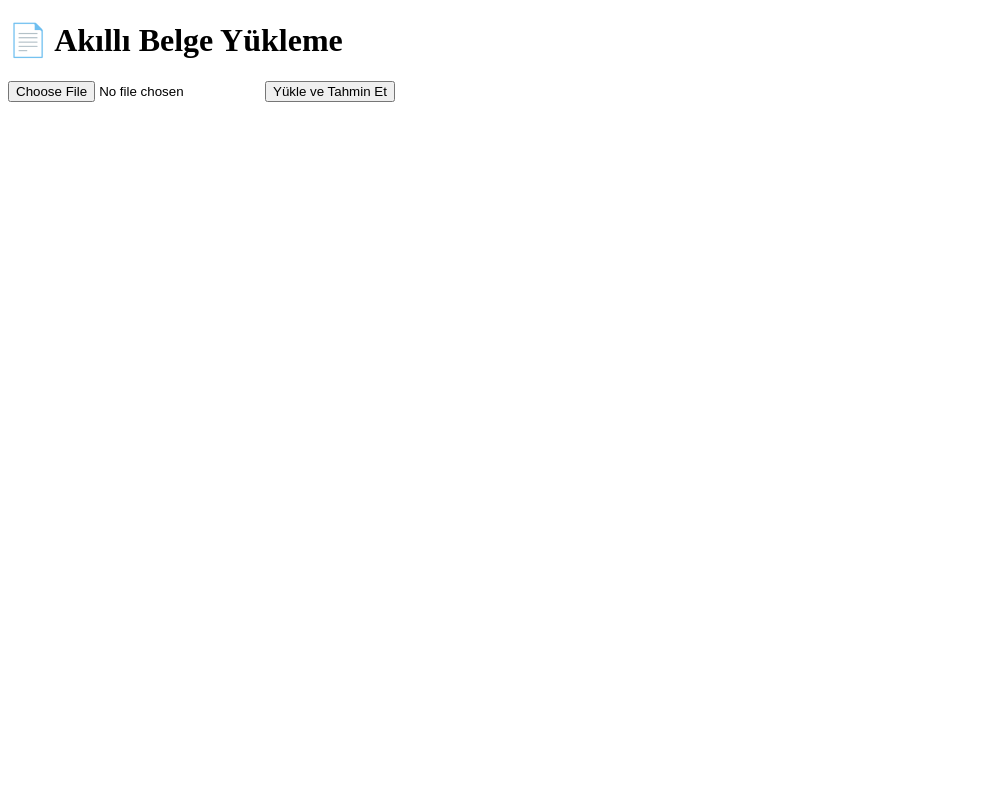
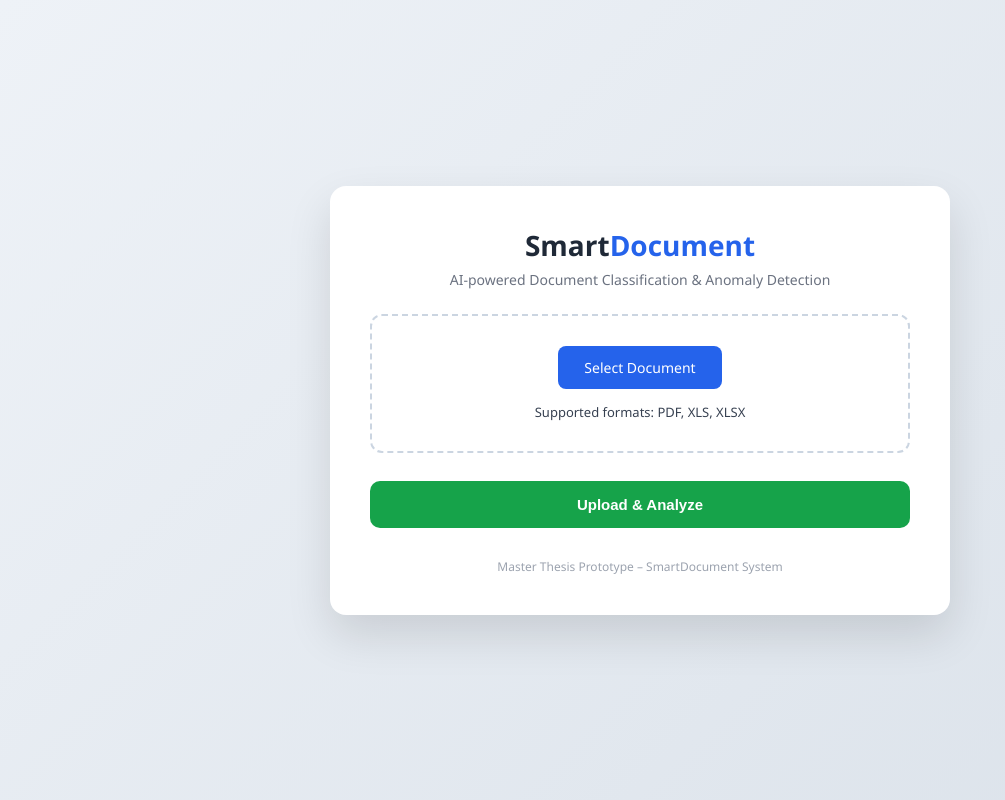
Before and after one commit to VusalAliyev/smartdocument, a Flask app: page / in a window 1280 px wide. Shown: the whole page, without its empty margins (0-1005 px from the left). Run offline with Flask 3, Linux system fonts and the light colour scheme; parts of the project's set-up code (start-up, migrations or seed data) failed here and were passed over.

Commit message:
anomaly detection

```diff
--- a/app.py
+++ b/app.py
@@ -1,99 +1,192 @@
 from flask import Flask, request, render_template
 from dotenv import load_dotenv
 import os
+import time
 import pytesseract
 import cv2
 from pdf2image import convert_from_path
 import pandas as pd
 import pickle
+
 from seafile_utils import upload_file_to_seafile
+from anomaly_service import detect_anomaly
 
-# .env dosyasını yükle
+# --------------------------------------------------
+# Environment setup
+# --------------------------------------------------
+
 load_dotenv()
 
-# Poppler ve Tesseract yolları
 POPPLER_PATH = r"C:\poppler-24.08.0\Library\bin"
 pytesseract.pytesseract.tesseract_cmd = r"C:\Program Files\Tesseract-OCR\tesseract.exe"
 
-# ML modeli yükle
+# --------------------------------------------------
+# Load trained classification model
+# --------------------------------------------------
+
 with open("model/trained_model.pkl", "rb") as f:
     vectorizer, classifier = pickle.load(f)
+
+# --------------------------------------------------
+# Flask app configuration
+# --------------------------------------------------
 
 app = Flask(__name__)
 UPLOAD_FOLDER = "uploads"
 os.makedirs(UPLOAD_FOLDER, exist_ok=True)
 app.config["UPLOAD_FOLDER"] = UPLOAD_FOLDER
 
-def rule_based_class(text):
-    lower = text.lower()
-    if "invoice" in lower:
+# --------------------------------------------------
+# Rule-based document classification
+# --------------------------------------------------
+
+def rule_based_classification(text: str):
+    text_lower = text.lower()
+
+    if "invoice" in text_lower:
         return "invoices"
-    if "financial statement" in lower or "annual report" in lower:
+    if "financial statement" in text_lower or "annual report" in text_lower:
         return "reports"
-    if "agreement" in lower or "contract" in lower:
+    if "agreement" in text_lower or "contract" in text_lower:
         return "contracts"
-    if "dear" in lower and ("regards" in lower or "sincerely" in lower):
+    if "dear" in text_lower and ("regards" in text_lower or "sincerely" in text_lower):
         return "notifications"
+
     return None
 
-def extract_text_from_pdf(pdf_path):
+# --------------------------------------------------
+# OCR & text extraction
+# --------------------------------------------------
+
+def extract_text_from_pdf(pdf_path: str) -> str:
     pages = convert_from_path(pdf_path, poppler_path=POPPLER_PATH)
     full_text = ""
+
     for i, page in enumerate(pages):
-        img_name = f"temp_{i}.jpg"
-        page.save(img_name, "JPEG")
-        img = cv2.imread(img_name)
+        temp_img = f"temp_{i}.jpg"
+        page.save(temp_img, "JPEG")
+
+        img = cv2.imread(temp_img)
         text = pytesseract.image_to_string(img, lang="eng")
-        full_text += f"\n=== Page {i+1} ===\n{text}\n"
-        os.remove(img_name)
+
+        full_text += f"\n=== Page {i + 1} ===\n{text}\n"
+        os.remove(temp_img)
+
     return full_text
 
-def extract_text_from_excel(excel_path):
+
+def extract_text_from_excel(excel_path: str) -> str:
     df = pd.read_excel(excel_path)
     text = ""
+
     for col in df.columns:
         text += " ".join(df[col].astype(str).tolist()) + " "
+
     return text
+
+# --------------------------------------------------
+# Routes
+# --------------------------------------------------
 
 @app.route("/")
 def index():
     return render_template("upload.html")
 
+
 @app.route("/upload", methods=["POST"])
 def upload_file():
     if "file" not in request.files:
-        return "Dosya seçilmedi."
+        return "No file selected."
+
     file = request.files["file"]
     if file.filename == "":
-        return "Dosya seçilmedi."
+        return "No file selected."
 
-    filepath = os.path.join(app.config["UPLOAD_FOLDER"], file.filename)
-    file.save(filepath)
+    file_path = os.path.join(app.config["UPLOAD_FOLDER"], file.filename)
+    file.save(file_path)
 
-    ext = file.filename.lower().split(".")[-1]
-    extracted_text = ""
+    extension = file.filename.lower().split(".")[-1]
 
-    if ext == "pdf":
-        extracted_text = extract_text_from_pdf(filepath)
-    elif ext in ["xls", "xlsx"]:
-        extracted_text = extract_text_from_excel(filepath)
+    start_time = time.time()
+
+    # -----------------------------
+    # Text extraction
+    # -----------------------------
+
+    if extension == "pdf":
+        extracted_text = extract_text_from_pdf(file_path)
+    elif extension in ["xls", "xlsx"]:
+        extracted_text = extract_text_from_excel(file_path)
     else:
-        return "Sadece PDF veya Excel yükleyiniz."
+        return "Only PDF and Excel files are supported."
 
-    # Rule-based + ML
-    label = rule_based_class(extracted_text)
+    # -----------------------------
+    # Document classification (Rule-based + ML)
+    # -----------------------------
+
+    label = rule_based_classification(extracted_text)
+
+    X_vec = vectorizer.transform([extracted_text])
+    probabilities = classifier.predict_proba(X_vec)[0]
+    confidence = float(max(probabilities))
+    ml_label = classifier.classes_[probabilities.argmax()]
+
     if not label:
-        X_vec = vectorizer.transform([extracted_text])
-        label = classifier.predict(X_vec)[0]
+        label = ml_label
 
-    # 🔑 Seafile'a yükle!
-    upload_result = upload_file_to_seafile(filepath, folder_name=label)
+    # -----------------------------
+    # Anomaly detection
+    # -----------------------------
 
-    return f"""
-    ✅ Dosya: {file.filename}<br>
-    ➡️ Belge tipi: <strong>{label}</strong><br>
-    ☁️ Seafile yükleme sonucu: {upload_result}
-    """
+    anomaly_result = detect_anomaly(
+        text=extracted_text,
+        classification_confidence=confidence
+    )
+
+    # -----------------------------
+    # Decide SeaFile upload folder (YOL A: anomalies + others)
+    # -----------------------------
+
+    OTHERS_THRESHOLD = 0.65
+
+    if anomaly_result["is_anomaly"]:
+        upload_folder = "anomalies"
+    elif confidence < OTHERS_THRESHOLD:
+        upload_folder = "others"
+    else:
+        upload_folder = label
+
+    # -----------------------------
+    # Upload to SeaFile
+    # -----------------------------
+
+    upload_result = upload_file_to_seafile(
+        file_path,
+        folder_name=upload_folder
+    )
+
+    processing_time = round(time.time() - start_time, 2)
+
+    # -----------------------------
+    # Render result page
+    # -----------------------------
+
+    return render_template(
+        "result.html",
+        filename=file.filename,
+        label=label,
+        confidence=f"{confidence:.2f}",
+        anomaly=anomaly_result["is_anomaly"],
+        anomaly_score=anomaly_result["isolation_score"],
+        anomaly_reasons=anomaly_result["reasons"],
+        folder=upload_folder,
+        time=processing_time,
+        seafile_result=upload_result
+    )
+
+# --------------------------------------------------
+# Main
+# --------------------------------------------------
 
 if __name__ == "__main__":
     app.run(debug=True)
--- a/templates/upload.html
+++ b/templates/upload.html
@@ -1,13 +1,153 @@
 <!DOCTYPE html>
-<html>
+<html lang="en">
 <head>
-    <title>Akıllı Belge İşleme</title>
+    <meta charset="UTF-8">
+    <title>SmartDocument – AI Document Processing</title>
+    <meta name="viewport" content="width=device-width, initial-scale=1.0">
+
+    <style>
+        body {
+            margin: 0;
+            font-family: "Segoe UI", Roboto, Arial, sans-serif;
+            background: linear-gradient(135deg, #eef2f7, #dbe2ea);
+            min-height: 100vh;
+            display: flex;
+            align-items: center;
+            justify-content: center;
+        }
+
+        .card {
+            background: #ffffff;
+            width: 100%;
+            max-width: 540px;
+            padding: 40px;
+            border-radius: 16px;
+            box-shadow: 0 20px 45px rgba(0,0,0,0.12);
+        }
+
+        .logo {
+            text-align: center;
+            margin-bottom: 25px;
+        }
+
+        .logo h1 {
+            margin: 0;
+            font-size: 28px;
+            color: #1f2937;
+        }
+
+        .logo span {
+            color: #2563eb;
+        }
+
+        .logo p {
+            margin-top: 6px;
+            font-size: 14px;
+            color: #6b7280;
+        }
+
+        .upload-box {
+            border: 2px dashed #cbd5e1;
+            border-radius: 12px;
+            padding: 30px;
+            text-align: center;
+            transition: border-color 0.3s;
+        }
+
+        .upload-box:hover {
+            border-color: #2563eb;
+        }
+
+        input[type="file"] {
+            display: none;
+        }
+
+        .upload-label {
+            display: inline-block;
+            padding: 12px 26px;
+            background: #2563eb;
+            color: #fff;
+            border-radius: 8px;
+            cursor: pointer;
+            font-size: 14px;
+            transition: background 0.3s;
+        }
+
+        .upload-label:hover {
+            background: #1e40af;
+        }
+
+        .file-info {
+            margin-top: 14px;
+            font-size: 13px;
+            color: #374151;
+        }
+
+        .submit-btn {
+            margin-top: 28px;
+            width: 100%;
+            padding: 15px;
+            border: none;
+            border-radius: 10px;
+            background: #16a34a;
+            color: white;
+            font-size: 15px;
+            font-weight: 600;
+            cursor: pointer;
+        }
+
+        .submit-btn:hover {
+            background: #15803d;
+        }
+
+        .footer {
+            margin-top: 30px;
+            text-align: center;
+            font-size: 12px;
+            color: #9ca3af;
+        }
+    </style>
 </head>
 <body>
-    <h1>📄 Akıllı Belge Yükleme</h1>
+
+<div class="card">
+    <div class="logo">
+        <h1>Smart<span>Document</span></h1>
+        <p>AI-powered Document Classification & Anomaly Detection</p>
+    </div>
+
     <form action="/upload" method="post" enctype="multipart/form-data">
-        <input type="file" name="file" required>
-        <button type="submit">Yükle ve Tahmin Et</button>
+        <div class="upload-box">
+            <label for="file-upload" class="upload-label">
+                Select Document
+            </label>
+            <input id="file-upload" type="file" name="file" required
+                   accept=".pdf,.xls,.xlsx">
+            <div class="file-info" id="file-info">
+                Supported formats: PDF, XLS, XLSX
+            </div>
+        </div>
+
+        <button type="submit" class="submit-btn">
+            Upload & Analyze
+        </button>
     </form>
+
+    <div class="footer">
+        Master Thesis Prototype – SmartDocument System
+    </div>
+</div>
+
+<script>
+    const fileInput = document.getElementById("file-upload");
+    const fileInfo = document.getElementById("file-info");
+
+    fileInput.addEventListener("change", function () {
+        if (this.files.length > 0) {
+            fileInfo.textContent = "Selected file: " + this.files[0].name;
+        }
+    });
+</script>
+
 </body>
 </html>
```
Also changed, not shown: anomaly_service.py (added, +50 -0 lines), templates/result.html (added, +121 -0 lines), train_anomaly_detector.py (added, +35 -0 lines).
